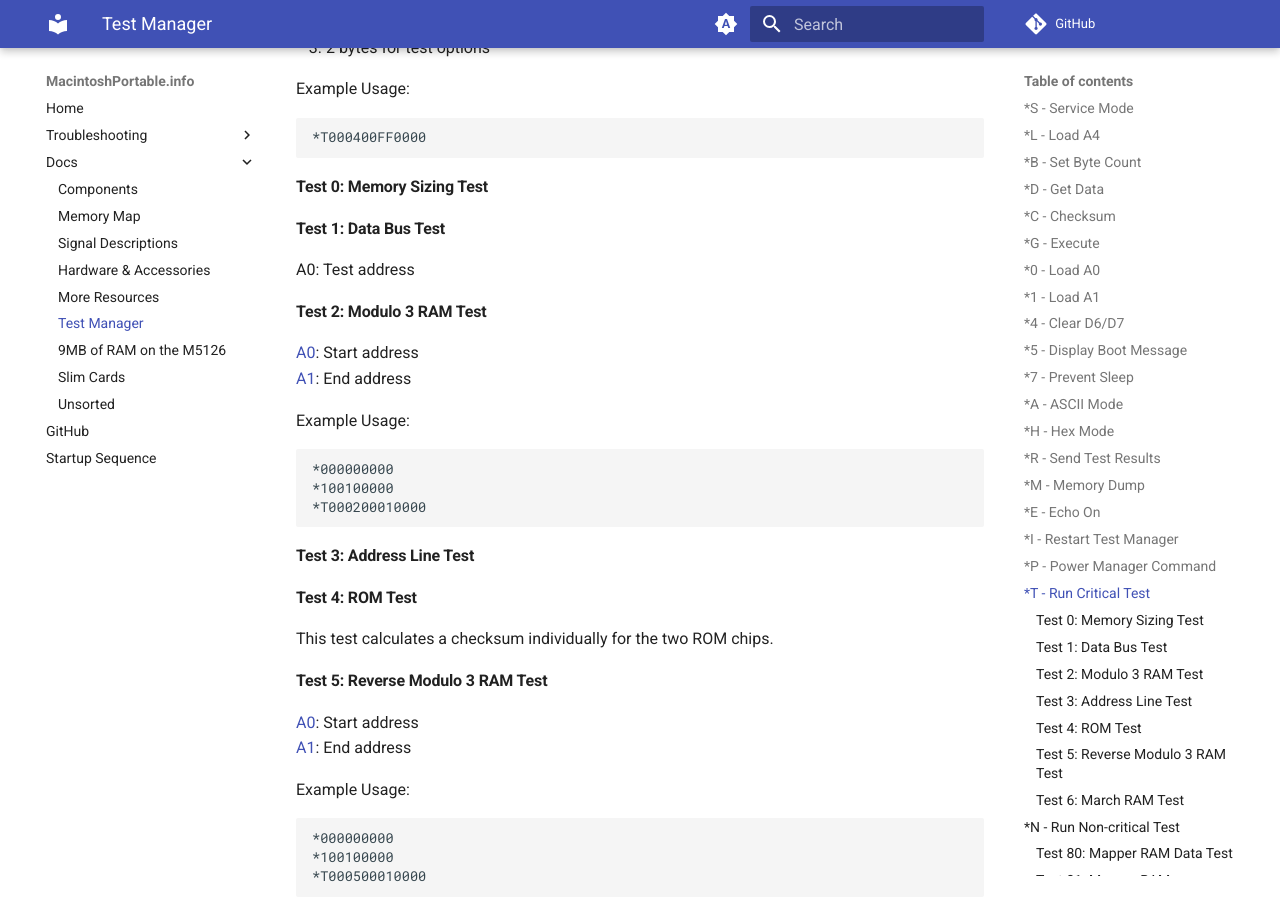
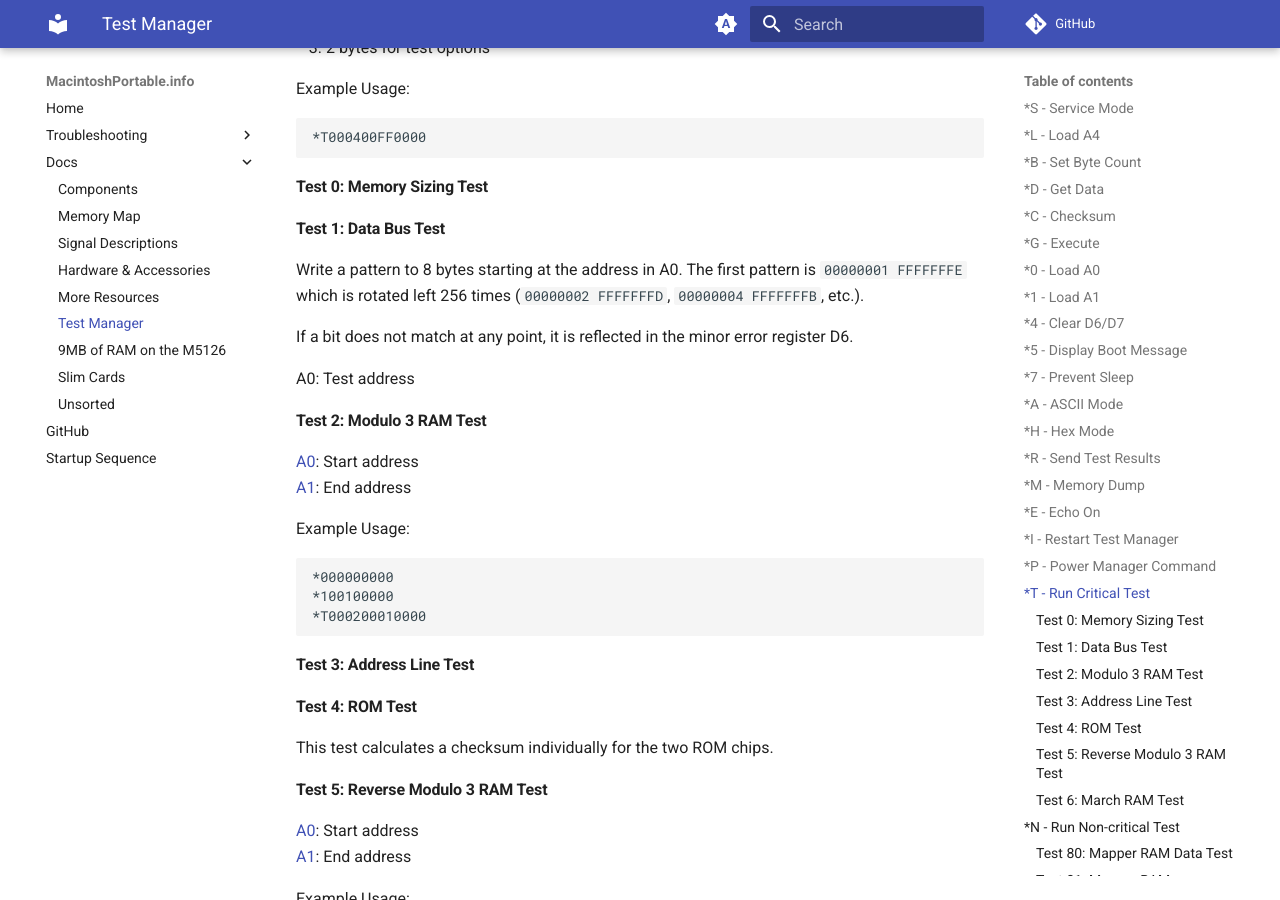
Before and after one commit to rezafouladian/MacintoshPortable, an MkDocs documentation site: the page built from docs/TestManager.md, in a window 1280 px wide and 900 px high, scrolled down 3300 px. Built offline with MkDocs 1.6.1 and Material for MkDocs 9.7.7, drawn with Linux system fonts in a browser that asks for light colours; comment, search, counter and statistics services are not loaded.

Commit message:
Add data bus test documentation

```diff
--- a/docs/TestManager.md
+++ b/docs/TestManager.md
@@ -137,6 +137,10 @@ Example Usage:
 
 #### Test 1: Data Bus Test
 
+Write a pattern to 8 bytes starting at the address in A0. The first pattern is `00000001 FFFFFFFE` which is rotated left 256 times (`00000002 FFFFFFFD`, `00000004 FFFFFFFB`, etc.).
+
+If a bit does not match at any point, it is reflected in the minor error register D6.
+
 A0: Test address
 
 #### Test 2: Modulo 3 RAM Test
```
